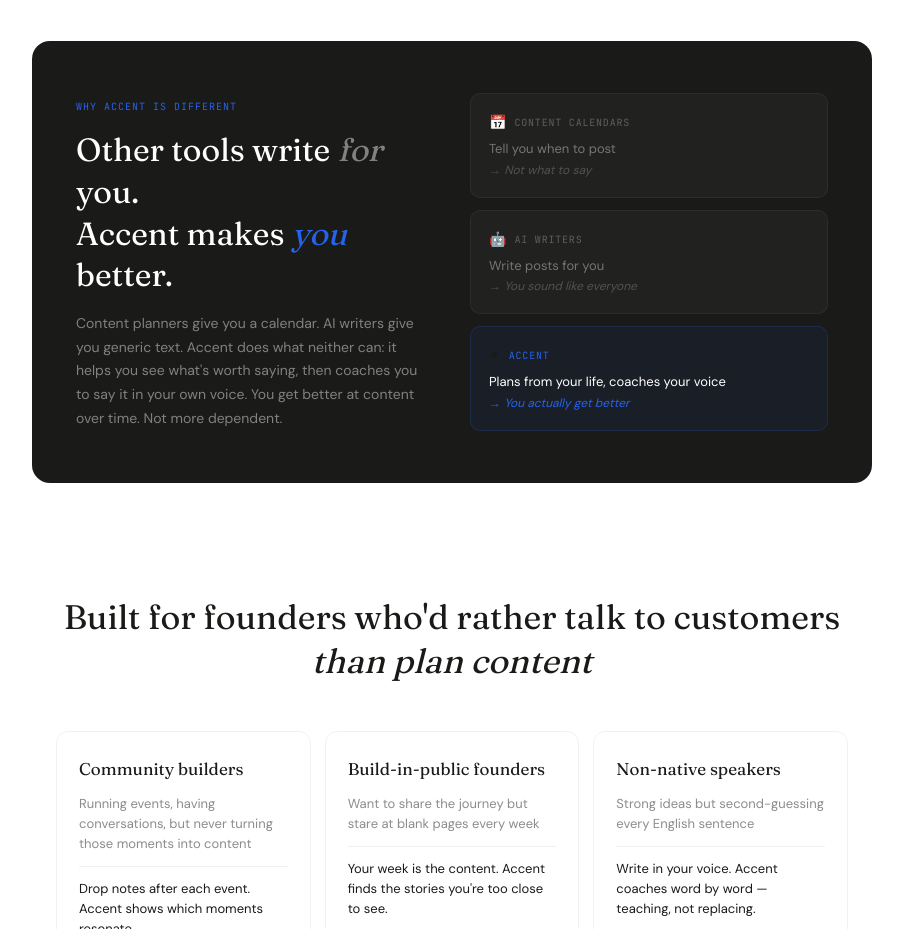
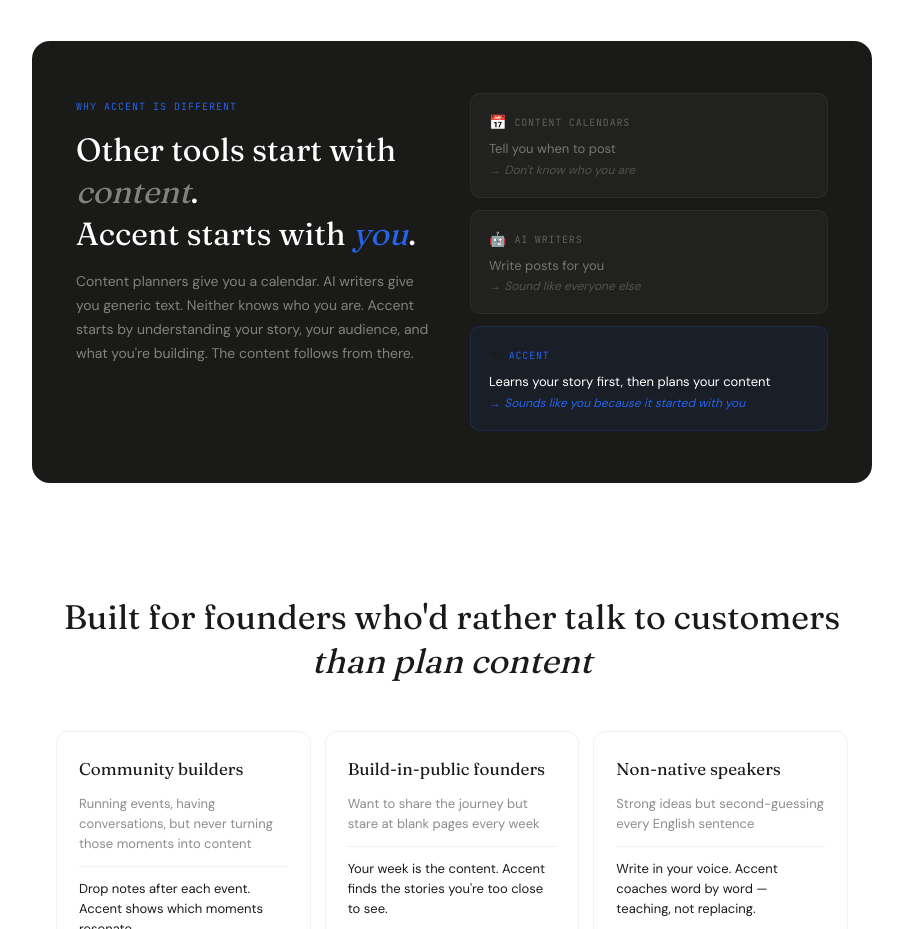
Before and after one commit to yaozhou5/accent-app, a Next.js app: page / in a window 1280 px wide. Shown: the part 2240-3169 px from the top of the page, without its empty margins (188-1091 px from the left). Built offline with nearby package versions, Linux system fonts and the light colour scheme; no server answers; a web font is replaced by a local one.

Commit message:
copy: update differentiator — 'starts with you' framing, new comparison lines

```diff
--- a/app/page.tsx
+++ b/app/page.tsx
@@ -217,17 +217,17 @@
             <div>
               <span className="font-mono uppercase" style={{ fontSize: 10, letterSpacing: "0.1em", color: BLUE }}>Why Accent is different</span>
               <h2 className="font-serif mt-3 mb-4" style={{ fontSize: "clamp(22px, 3vw, 32px)", fontWeight: 400, color: "#fff", lineHeight: 1.3 }}>
-                Other tools write <em style={{ opacity: 0.45 }}>for</em> you.<br />Accent makes <em style={{ color: BLUE }}>you</em> better.
+                Other tools start with <em style={{ opacity: 0.45 }}>content</em>.<br />Accent starts with <em style={{ color: BLUE }}>you</em>.
               </h2>
               <p className="font-sans" style={{ fontSize: 14, color: "rgba(255,255,255,0.45)", lineHeight: 1.7 }}>
-                Content planners give you a calendar. AI writers give you generic text. Accent does what neither can: it helps you see what's worth saying, then coaches you to say it in your own voice. You get better at content over time. Not more dependent.
+                Content planners give you a calendar. AI writers give you generic text. Neither knows who you are. Accent starts by understanding your story, your audience, and what you're building. The content follows from there.
               </p>
             </div>
             <div className="space-y-3">
               {[
-                { icon: "📅", label: "Content calendars", line1: "Tell you when to post", line2: "→ Not what to say", highlight: false },
-                { icon: "🤖", label: "AI writers", line1: "Write posts for you", line2: "→ You sound like everyone", highlight: false },
-                { icon: "✦", label: "Accent", line1: "Plans from your life, coaches your voice", line2: "→ You actually get better", highlight: true },
+                { icon: "📅", label: "Content calendars", line1: "Tell you when to post", line2: "→ Don't know who you are", highlight: false },
+                { icon: "🤖", label: "AI writers", line1: "Write posts for you", line2: "→ Sound like everyone else", highlight: false },
+                { icon: "✦", label: "Accent", line1: "Learns your story first, then plans your content", line2: "→ Sounds like you because it started with you", highlight: true },
               ].map(c => (
                 <div key={c.label} className="p-4.5 rounded-[10px]" style={{ padding: 18, background: c.highlight ? BLUE_SOFT : "rgba(255,255,255,0.03)", border: `1px solid ${c.highlight ? "rgba(37,99,235,0.18)" : "rgba(255,255,255,0.05)"}` }}>
                   <div className="flex items-center gap-2 mb-1.5">
```
